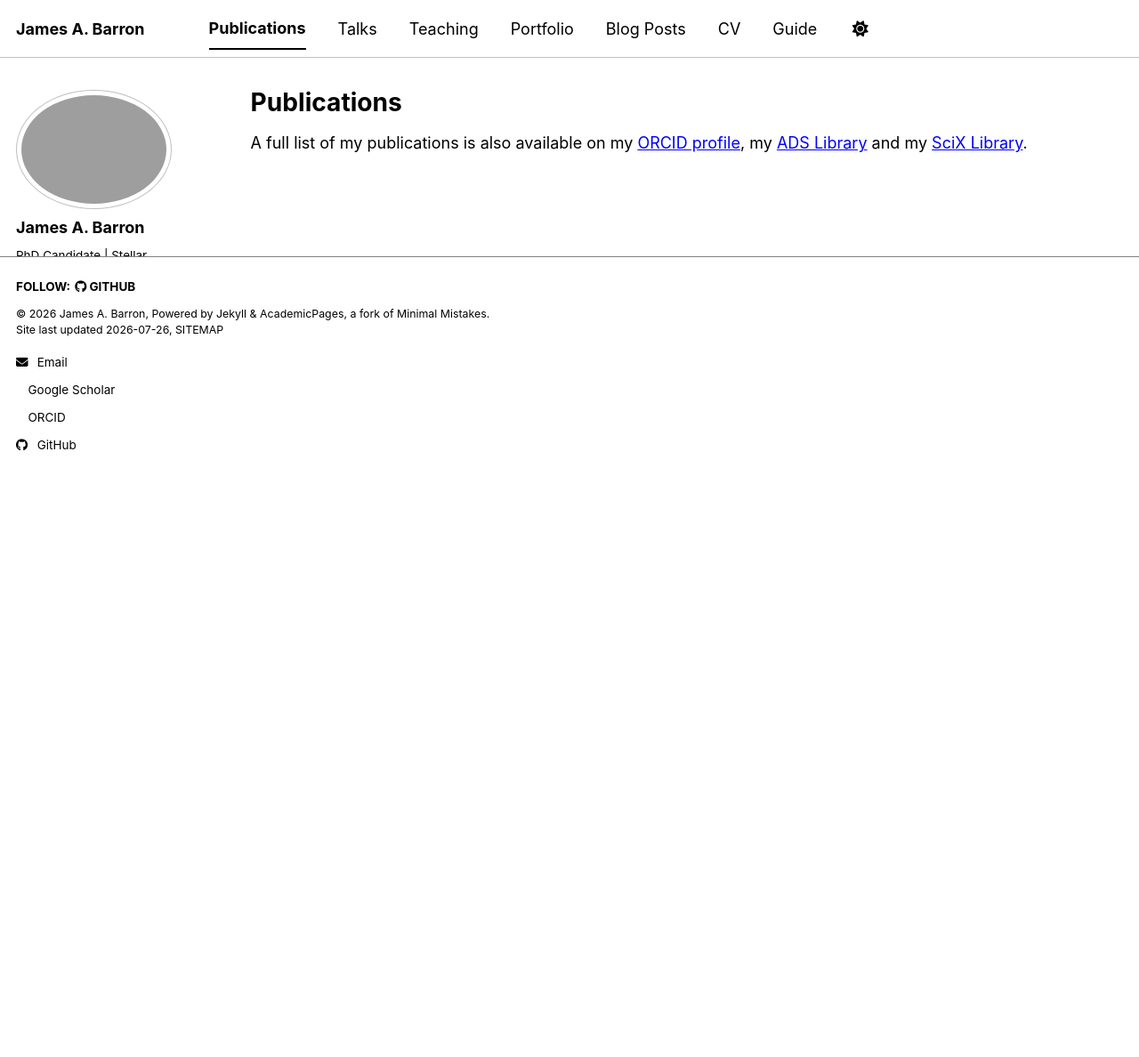
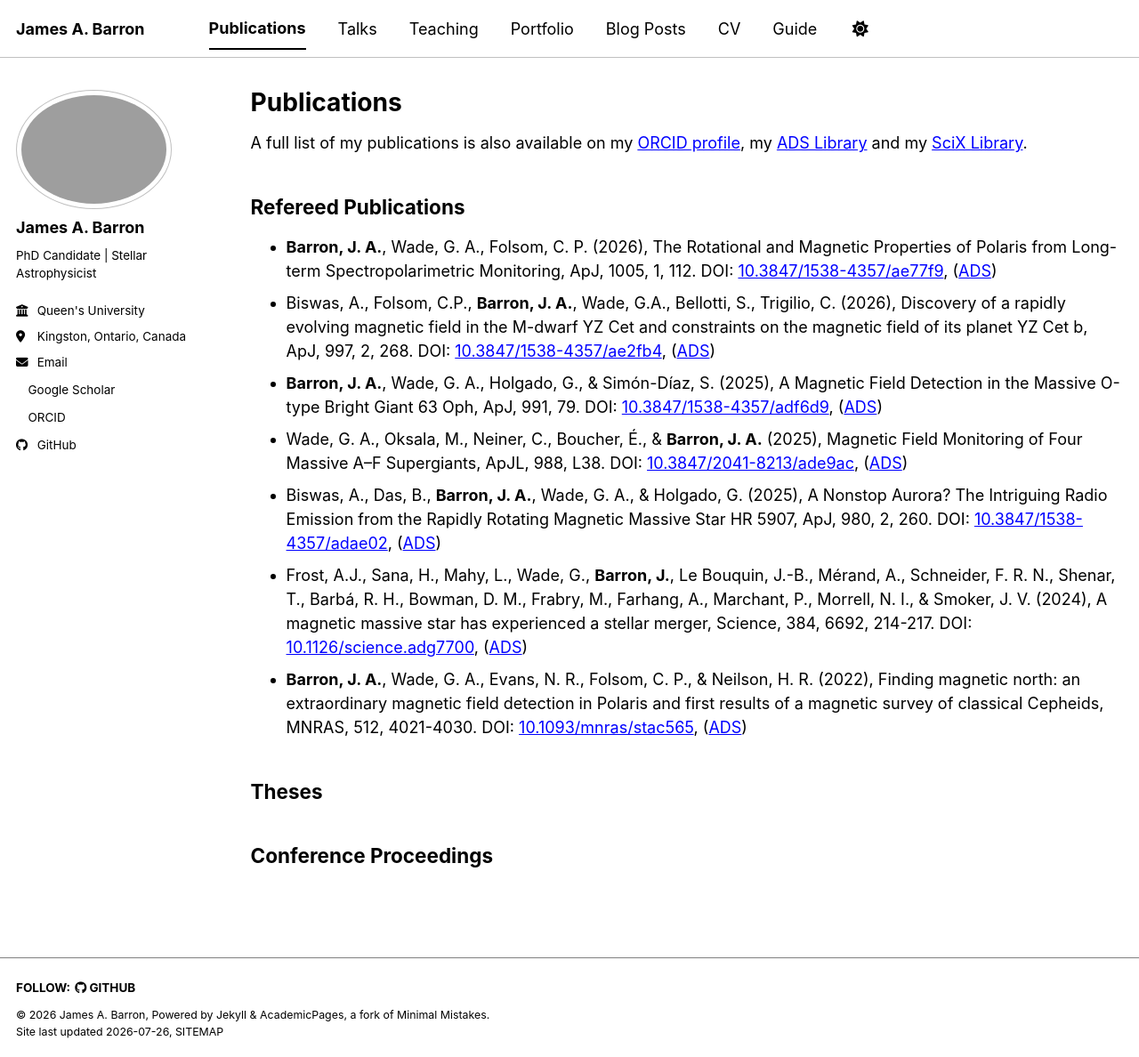
Before and after one commit to jamesabarron/jamesabarron.github.io, a Jekyll site: the page built from _pages/publications.md, in a window 1280 px wide and 1188 px high. Shown: the whole window at 89% size. Built offline with Jekyll 4.4.1, drawn with Linux system fonts in a browser that asks for light colours; a style sheet for code colours, icons or effects is not loaded.

Commit message:
Adding to publications.

```diff
--- a/_pages/publications.md
+++ b/_pages/publications.md
@@ -6,3 +6,25 @@
 ---
 
 A full list of my publications is also available on my [ORCID profile](https://orcid.org/0000-0003-2088-0706), my [ADS Library]( https://ui.adsabs.harvard.edu/public-libraries/5gFMcqdbQ36GB4L8_VutoQ) and my [SciX Library](https://scixplorer.org/public-libraries/5gFMcqdbQ36GB4L8_VutoQ).
+
+
+## Refereed Publications
+
+* **Barron, J. A.**, Wade, G. A., Folsom, C. P. (2026), The Rotational and Magnetic Properties of Polaris from Long-term Spectropolarimetric Monitoring, ApJ, 1005, 1, 112. DOI: [10.3847/1538-4357/ae77f9](https://doi.org/10.3847/1538-4357/ae77f9), ([ADS](https://ui.adsabs.harvard.edu/abs/2026ApJ..1005..112B/abstract))
+<!-- -->
+* Biswas, A., Folsom, C.P., **Barron, J. A.**, Wade, G.A., Bellotti, S., Trigilio, C. (2026), Discovery of a rapidly evolving magnetic field in the M-dwarf YZ Cet and constraints on the magnetic field of its planet
+YZ Cet b, ApJ, 997, 2, 268. DOI: [10.3847/1538-4357/ae2fb4](https://doi.org/10.3847/1538-4357/ae2fb4), ([ADS](https://ui.adsabs.harvard.edu/abs/2026ApJ...997..268B/abstract))
+<!-- -->
+* **Barron, J. A.**, Wade, G. A., Holgado, G., & Simón-Díaz, S. (2025), A Magnetic Field Detection in the Massive O-type Bright Giant 63 Oph, ApJ, 991, 79. DOI: [10.3847/1538-4357/adf6d9](https://doi.org/10.3847/1538-4357/adf6d9), ([ADS](https://ui.adsabs.harvard.edu/abs/2025ApJ...991...79B/abstract))
+<!-- -->
+* Wade, G. A., Oksala, M., Neiner, C., Boucher, É., & **Barron, J. A.** (2025), Magnetic Field Monitoring of Four Massive A–F Supergiants, ApJL, 988, L38. DOI: [10.3847/2041-8213/ade9ac](https://doi.org/10.3847/2041-8213/ade9ac), ([ADS](https://ui.adsabs.harvard.edu/abs/2025ApJ...988L..38W/abstract))
+<!-- -->
+* Biswas, A., Das, B., **Barron, J. A.**, Wade, G. A., & Holgado, G. (2025), A Nonstop Aurora? The Intriguing Radio Emission from the Rapidly Rotating Magnetic Massive Star HR 5907, ApJ, 980, 2, 260. DOI: [10.3847/1538-4357/adae02](https://doi.org/10.3847/1538-4357/adae02), ([ADS](https://ui.adsabs.harvard.edu/abs/2025ApJ...980..260B/abstract))
+<!-- -->
+* Frost, A.J., Sana, H., Mahy, L., Wade, G., **Barron, J.**, Le Bouquin, J.-B., Mérand, A., Schneider, F. R. N., Shenar, T., Barbá, R. H., Bowman, D. M., Frabry, M., Farhang, A., Marchant, P., Morrell, N. I., & Smoker, J. V. (2024), A magnetic massive star has experienced a stellar merger, Science, 384, 6692, 214-217. DOI: [10.1126/science.adg7700](https://doi.org/10.1126/science.adg7700), ([ADS](https://ui.adsabs.harvard.edu/abs/2024Sci...384..214F/abstract))
+<!-- -->
+* **Barron, J. A.**, Wade, G. A., Evans, N. R., Folsom, C. P., & Neilson, H. R. (2022), Finding magnetic north: an extraordinary magnetic field detection in Polaris and first results of a magnetic survey of classical Cepheids, MNRAS, 512, 4021-4030. DOI: [10.1093/mnras/stac565](https://doi.org/10.1093/mnras/stac565), ([ADS](https://ui.adsabs.harvard.edu/abs/2022MNRAS.512.4021B/abstract))
+
+## Theses
+
+## Conference Proceedings
```
